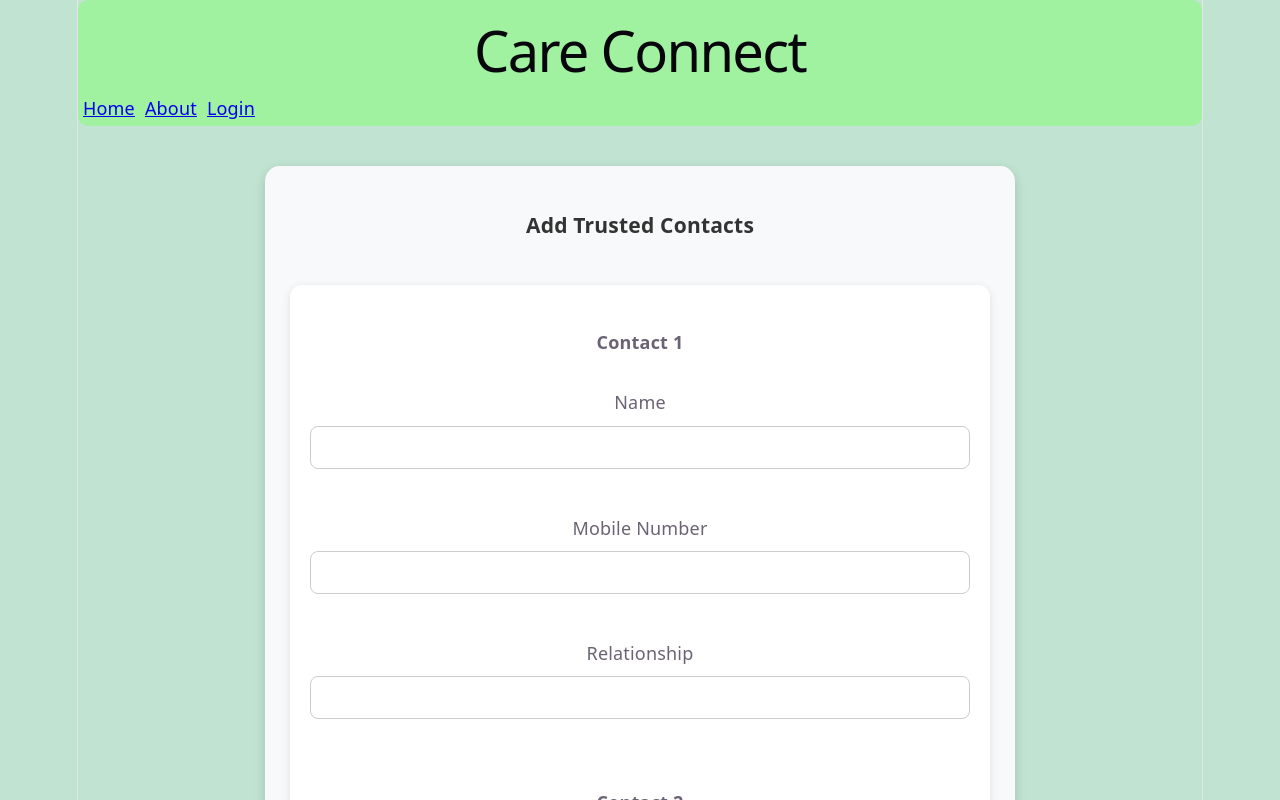
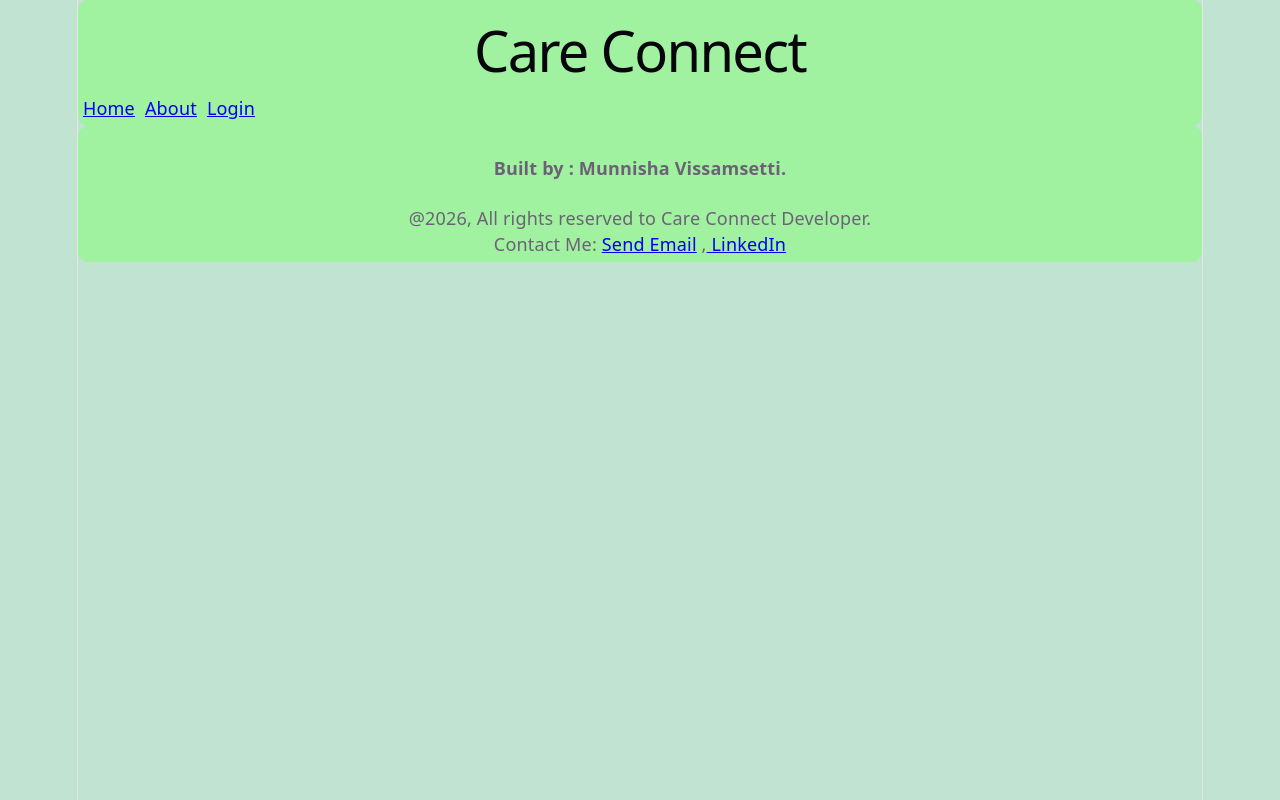
Before and after one commit to Munnisha-code/Final-Project-Unit1-CareConnect, a React (Vite) app: page /trusted-contact in a window 1280 px wide. Shown: the top 800 px of the page. Built offline with nearby package versions, Linux system fonts and the light colour scheme.

Commit message:
Fix trusted contact route path.

```diff
--- a/src/App.jsx
+++ b/src/App.jsx
@@ -30,7 +30,7 @@ function App() {
                 <Route path ="/about" element = {<About/>} />
                 <Route path ="/login" element = {<Login/>}/>
                 <Route path ="/registerForm" element = {< RegisterForm />} />
-                <Route path ="/trusted-contact" element = {< TrustedContactForm/>} />
+                <Route path ="/trusted-contacts" element = {< TrustedContactForm/>} />
                 <Route path = "/one-click-send-message" element = {< OneClickSendMessage/>} />
                 <Route path = "/thank-you" element = {< ThankYou />} />
 
```
